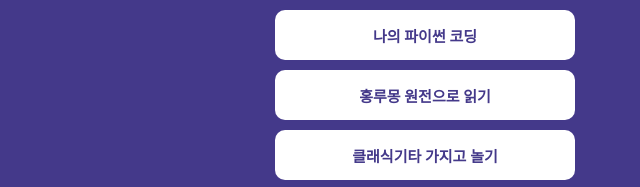
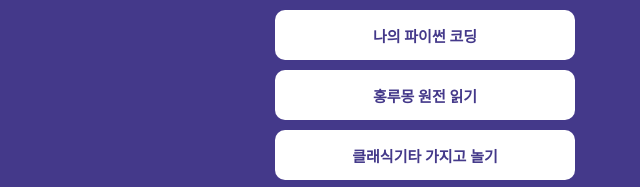
Before and after one commit to kam-memspot/my_page, a plain HTML site: page index.html in a window 1280 px wide. Shown: the part 417-604 px from the top of the page, 215-855 px from the left. Drawn offline with Linux system fonts and the light colour scheme; a web font is replaced by a local one.

Commit message:
Update index.html

```diff
--- a/index.html
+++ b/index.html
@@ -88,7 +88,7 @@
         <p class="sub">이젠 하고픈 것 하면서 재미있게 살아요!</p>
 
         <a target="_blank" href="http://pythonstudy.xyz/">나의 파이썬 코딩</a>
-        <a target="_blank" href="http://www.chinawoo.kr/item.php?ct_id=35&id=211057697">홍루몽 원전으로 읽기</a>
+        <a target="_blank" href="http://www.chinawoo.kr/item.php?ct_id=35&id=211057697">홍루몽 원전 읽기</a>
         <a target="_blank" href="https://guitarukulschool.modoo.at/">클래식기타 가지고 놀기</a>
         <a target="_blank" href="https://www.naver.com/">그리고 또 뭘하고 놀까?</a>
     </div>
```
